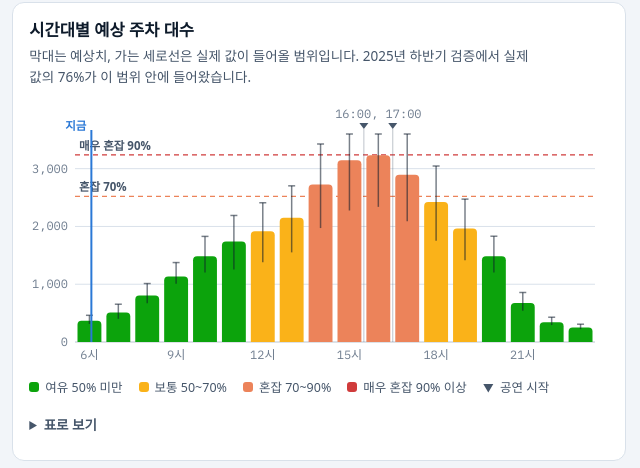
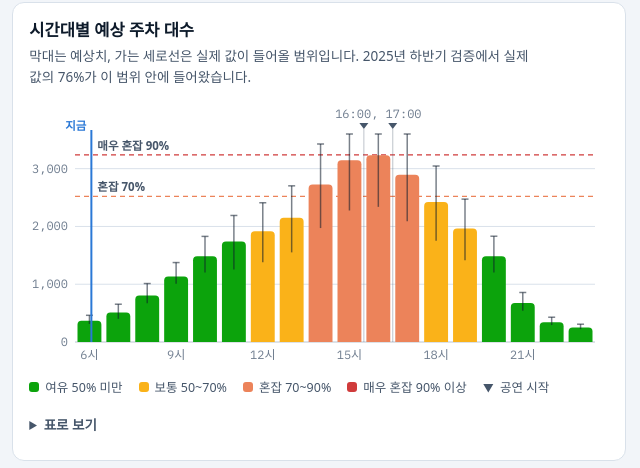
Before and after one commit to kjinwater1-crypto/olpark, a plain HTML site: page index.html in a window 1280 px wide. Shown: the part 211-679 px from the top of the page, 548-1188 px from the left. Drawn offline with Linux system fonts and the light colour scheme; a web font is replaced by a local one.

Commit message:
차트 기준선 이름이 현재 시각 선과 겹치지 않게 조정

```diff
--- a/index.html
+++ b/index.html
@@ -783,7 +783,10 @@ function drawDay(el, d) {
   const y = v => m.t + ph - (Math.min(v, ymax) / ymax) * ph;
   const g = S('g', {}, svg);
   [0, 1000, 2000, 3000].forEach(v => { const yy = y(v); S('line', { x1: m.l, x2: w - m.r, y1: yy, y2: yy, class: v ? 'grid' : 'base' }, g); T(g, m.l - 7, yy + 4, fmt(v), { class: 'tick', 'text-anchor': 'end' }); });
-  [[0.7, '혼잡 70%', 'var(--lv2)'], [0.9, '매우 혼잡 90%', 'var(--lv3)']].forEach(t => { const yy = y(CAP * t[0]); S('line', { x1: m.l, x2: w - m.r, y1: yy, y2: yy, class: 'thr', stroke: t[2] }, g); T(g, m.l + 4, yy - 5, t[1], { class: 'lab' }); });
+  const nowX = (state.sel === TODAY && inRange && NOW.hour >= H0 && NOW.hour <= H1) ? m.l + (NOW.hour - H0 + NOW.min / 60) * bw : null;
+  // threshold labels sit at the left edge, or just right of the 'now' line when that line would cut through them
+  const thrX = (nowX != null && nowX < m.l + 96) ? nowX + 6 : m.l + 4;
+  [[0.7, '혼잡 70%', 'var(--lv2)'], [0.9, '매우 혼잡 90%', 'var(--lv3)']].forEach(t => { const yy = y(CAP * t[0]); S('line', { x1: m.l, x2: w - m.r, y1: yy, y2: yy, class: 'thr', stroke: t[2] }, g); T(g, thrX, yy - 5, t[1], { class: 'lab' }); });
   const bars = [];
   HRS.forEach((h, i) => {
     const v = d.p[h], x0 = xc(i) - barW / 2;
@@ -794,7 +797,6 @@ function drawDay(el, d) {
     if (h % 3 === 0) T(g, xc(i), H - m.b + 17, h + '시', { class: 'tick', 'text-anchor': 'middle' });
   });
   // event start markers (close start times share one label; no label where the 'now' line sits)
-  const nowX = (state.sel === TODAY && inRange && NOW.hour >= H0 && NOW.hour <= H1) ? m.l + (NOW.hour - H0 + NOW.min / 60) * bw : null;
   const xOf = t => m.l + ((toMin(t) / 60) - H0) * bw;
   const starts = [...new Set(d.ev.map(e => e.s))].sort().filter(t => toMin(t) >= H0 * 60 && toMin(t) <= (H1 + 1) * 60);
   const groups = [];
```
